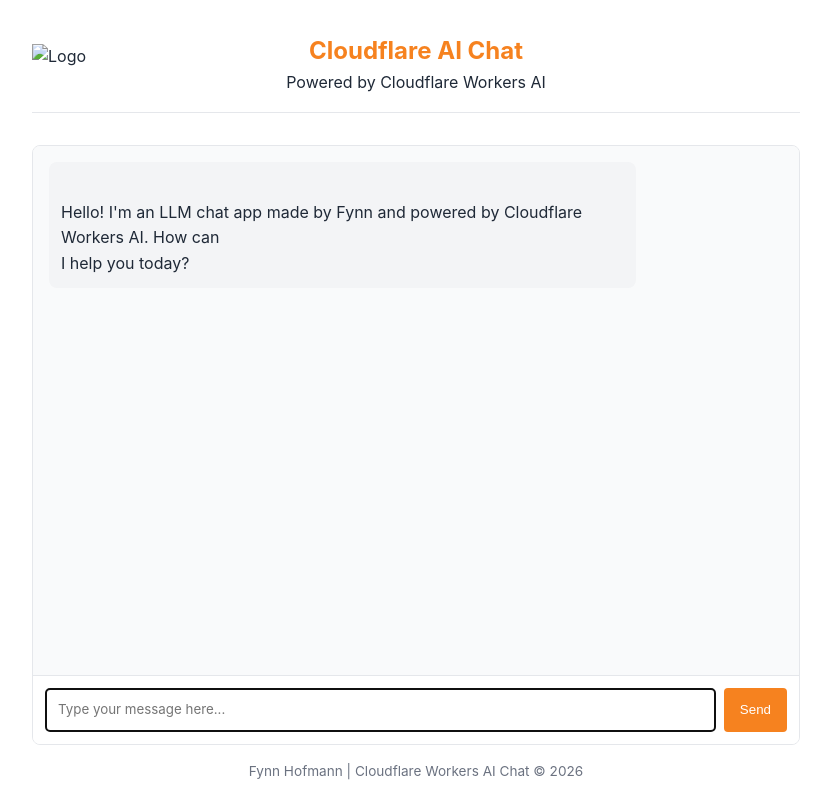
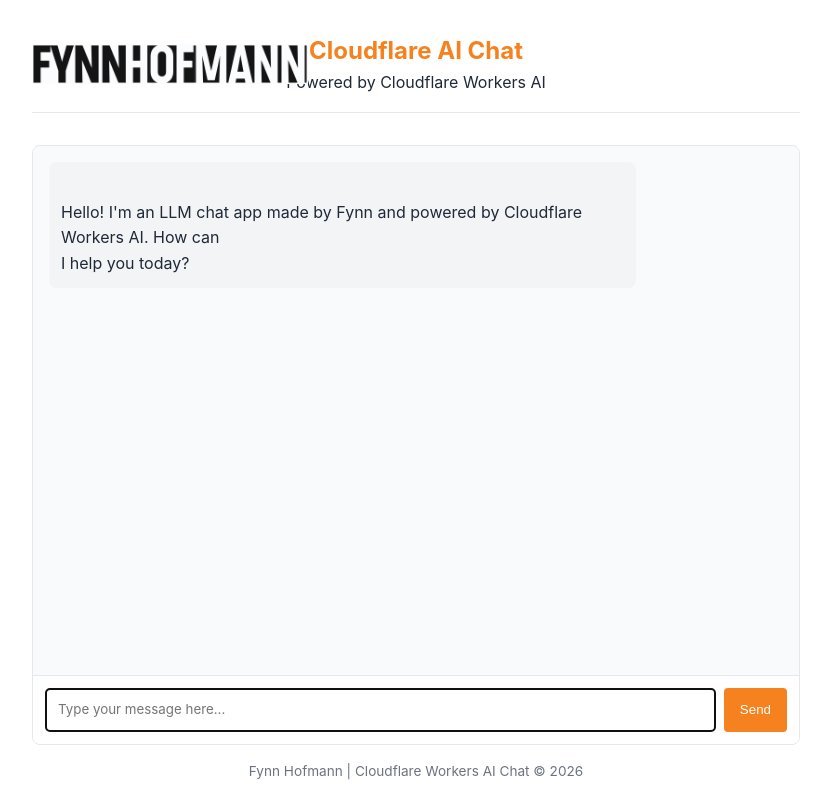
Before and after one commit to fyxxc/llm-chat-app, a website: page public/index.html in a window 1280 px wide. Shown: the whole page, without its empty margins (224-1055 px from the left). Drawn offline with Linux system fonts and the light colour scheme.

Commit message:
Update index.html

```diff
--- a/public/index.html
+++ b/public/index.html
@@ -163,7 +163,7 @@
 	<body>
 		<header class="app-header">
 			<div class="header-left">
-				<img src="/assets/images/logo.png" alt="Logo" class="header-logo">
+				<img src="/assets/img/FynnHofmann-klein.png" alt="Logo" class="header-logo">
 			</div>
 
 			<div class="header-center">
```
